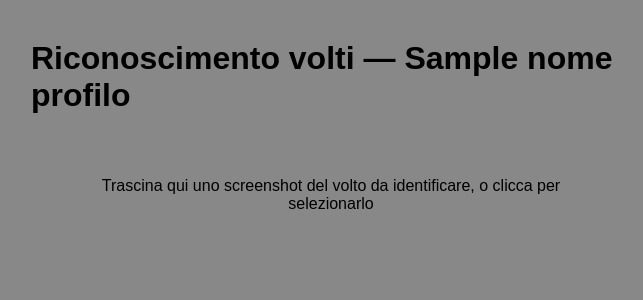
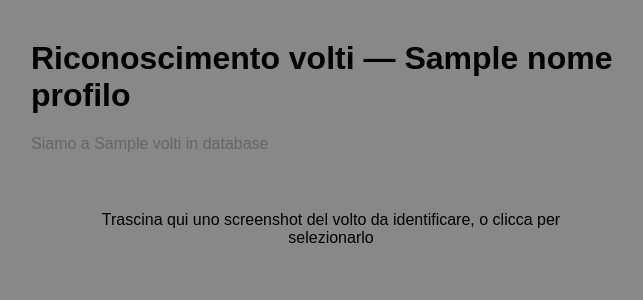
Before and after one commit to Pietrod77/catalogo-media, a Python web app: template templates/index.html in a window 1280 px wide. Shown: the top 300 px of the page, without its empty margins (309-952 px from the left). Run offline with Jinja, Linux system fonts and the light colour scheme; the template is opened without the code that fills it: most values are stand-ins (such as "Sample title", 1, 10 or a date in 2020).

Commit message:
Mostra il numero di persone in database nella pagina
Aggiunge un contatore visibile sotto il titolo per dare un colpo d'occhio
su quante persone sono già state salvate nel profilo attivo.

Co-Authored-By: Claude Sonnet 5 <noreply@anthropic.com>

```diff
--- a/app.py
+++ b/app.py
@@ -61,6 +61,7 @@ def crea_app(
             nomi_esistenti_json=json.dumps(nomi_esistenti),
             colore_sfondo=app.config["COLORE_SFONDO"],
             nome_profilo=app.config["NOME_PROFILO"],
+            numero_persone=len(nomi_esistenti),
         )
 
     @app.post("/analizza")
--- a/templates/index.html
+++ b/templates/index.html
@@ -22,6 +22,7 @@
 </head>
 <body style="background-color: {{ colore_sfondo }};">
     <h1>Riconoscimento volti{% if nome_profilo %} — {{ nome_profilo|capitalize }}{% endif %}</h1>
+    <p style="color: #666;">Siamo a {{ numero_persone }} volti in database</p>
     <div id="zona-drop">Trascina qui uno screenshot del volto da identificare, o clicca per selezionarlo</div>
     <div id="risultato"></div>
     <script>
```
